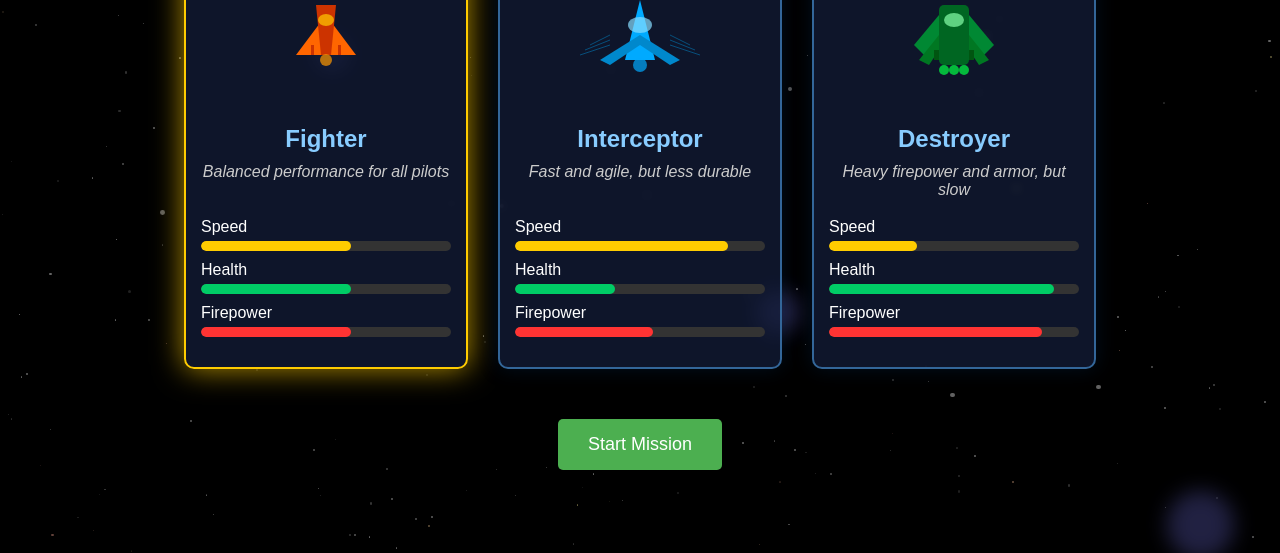
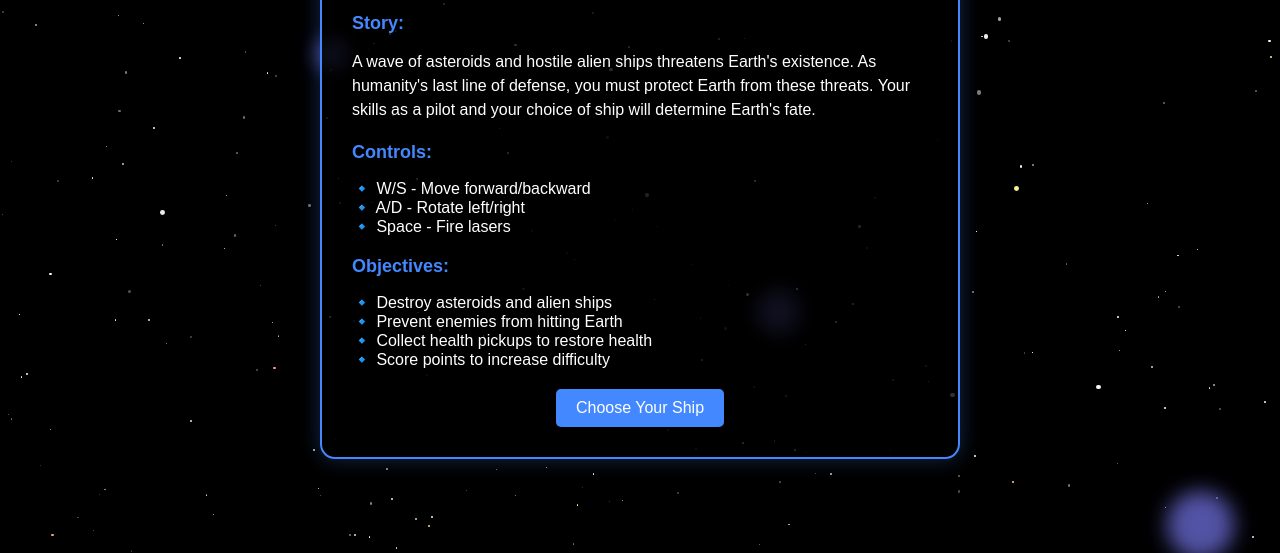
Before and after one commit to iakhil/planet_defense, a plain HTML site: page index.html in a window 1280 px wide. Shown: the part 247-800 px from the top of the page. Drawn offline with nearby package versions, Linux system fonts and the light colour scheme.

Commit message:
Add objective screen

```diff
--- a/index.html
+++ b/index.html
@@ -89,7 +89,7 @@
             width: 100%;
             height: 100%;
             background-color: rgba(0, 0, 0, 0.6);
-            display: flex;
+            display: none;
             flex-direction: column;
             justify-content: center;
             align-items: center;
@@ -264,7 +264,9 @@
                     </div>
                 </div>
             </div>
-            <button id="start-game" class="start-button">Start Mission</button>
+            <button id="start-game-final" class="start-button">
+                Launch Mission
+            </button>
         </div>
 
         <div id="ui-overlay">
--- a/js/game.js
+++ b/js/game.js
@@ -34,6 +34,91 @@ class Game {
 
         // Display ship type in UI
         this.updateShipTypeDisplay();
+    }
+
+    static initialize() {
+        // Show game objective first, then ship selection
+        Game.showGameObjective();
+    }
+
+    static showGameObjective() {
+        const objectiveDiv = document.createElement('div');
+        objectiveDiv.style.position = 'fixed';
+        objectiveDiv.style.top = '50%';
+        objectiveDiv.style.left = '50%';
+        objectiveDiv.style.transform = 'translate(-50%, -50%)';
+        objectiveDiv.style.backgroundColor = 'rgba(0, 0, 0, 0.8)';
+        objectiveDiv.style.color = '#fff';
+        objectiveDiv.style.padding = '30px';
+        objectiveDiv.style.borderRadius = '15px';
+        objectiveDiv.style.maxWidth = '600px';
+        objectiveDiv.style.textAlign = 'center';
+        objectiveDiv.style.zIndex = '1000';
+        objectiveDiv.style.border = '2px solid #4488ff';
+        objectiveDiv.style.boxShadow = '0 0 20px rgba(68, 136, 255, 0.3)';
+
+        objectiveDiv.innerHTML = `
+            <h2 style="color: #4488ff; margin-bottom: 20px; font-size: 24px">Planet Defense</h2>
+            <p style="margin-bottom: 15px; line-height: 1.5">Earth is under attack from asteroids and alien ships! As Earth's last defender, your mission is to protect the planet from incoming threats.</p>
+            <div style="margin-bottom: 20px; text-align: left">
+                <h3 style="color: #4488ff; margin-bottom: 10px; font-size: 18px">Story:</h3>
+                <p style="margin-bottom: 15px; line-height: 1.5">
+                    A wave of asteroids and hostile alien ships threatens Earth's existence.
+                    As humanity's last line of defense, you must protect Earth from these threats.
+                    Your skills as a pilot and your choice of ship will determine Earth's fate.
+                </p>
+            </div>
+            <div style="margin-bottom: 20px; text-align: left">
+                <h3 style="color: #4488ff; margin-bottom: 10px; font-size: 18px">Controls:</h3>
+                <ul style="list-style: none; padding: 0">
+                    <li>🔹 W/S - Move forward/backward</li>
+                    <li>🔹 A/D - Rotate left/right</li>
+                    <li>🔹 Space - Fire lasers</li>
+                </ul>
+            </div>
+            <div style="margin-bottom: 20px; text-align: left">
+                <h3 style="color: #4488ff; margin-bottom: 10px; font-size: 18px">Objectives:</h3>
+                <ul style="list-style: none; padding: 0">
+                    <li>🔹 Destroy asteroids and alien ships</li>
+                    <li>🔹 Prevent enemies from hitting Earth</li>
+                    <li>🔹 Collect health pickups to restore health</li>
+                    <li>🔹 Score points to increase difficulty</li>
+                </ul>
+            </div>
+            <button id="start-game" style="
+                background-color: #4488ff;
+                color: white;
+                border: none;
+                padding: 10px 20px;
+                border-radius: 5px;
+                cursor: pointer;
+                font-size: 16px;
+                transition: background-color 0.3s">
+                Choose Your Ship
+            </button>
+        `;
+
+        document.body.appendChild(objectiveDiv);
+
+        // Add hover effect to button
+        const button = objectiveDiv.querySelector('#start-game');
+        button.addEventListener('mouseover', () => {
+            button.style.backgroundColor = '#5599ff';
+        });
+        button.addEventListener('mouseout', () => {
+            button.style.backgroundColor = '#4488ff';
+        });
+
+        // Show ship selection when clicked
+        button.addEventListener('click', () => {
+            objectiveDiv.style.transition = 'opacity 0.5s';
+            objectiveDiv.style.opacity = '0';
+            setTimeout(() => {
+                objectiveDiv.remove();
+                // Show ship selection screen
+                document.getElementById('ship-selection').style.display = 'flex';
+            }, 500);
+        });
     }
 
     setupScene() {
--- a/js/main.js
+++ b/js/main.js
@@ -37,7 +37,7 @@ function setupShipSelection() {
     }
 
     // Add click handler to start button
-    const startButton = document.getElementById('start-game');
+    const startButton = document.getElementById('start-game-final');
     if (startButton) {
         startButton.addEventListener('click', () => {
             console.log("Start button clicked");
@@ -89,6 +89,9 @@ function animate() {
 
 // Initialize when the window loads
 window.addEventListener('load', () => {
-    console.log("Window loaded, setting up ship selection");
+    console.log("Window loaded, showing game objective");
+    // Show game objective first
+    Game.initialize();
+    // Setup ship selection (will be shown after objective screen)
     setupShipSelection();
 });
```
